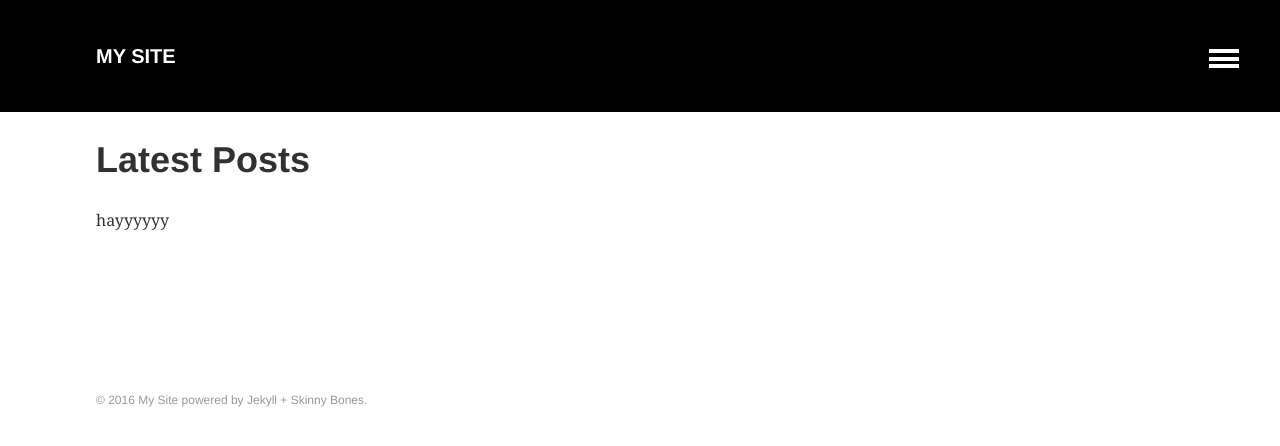
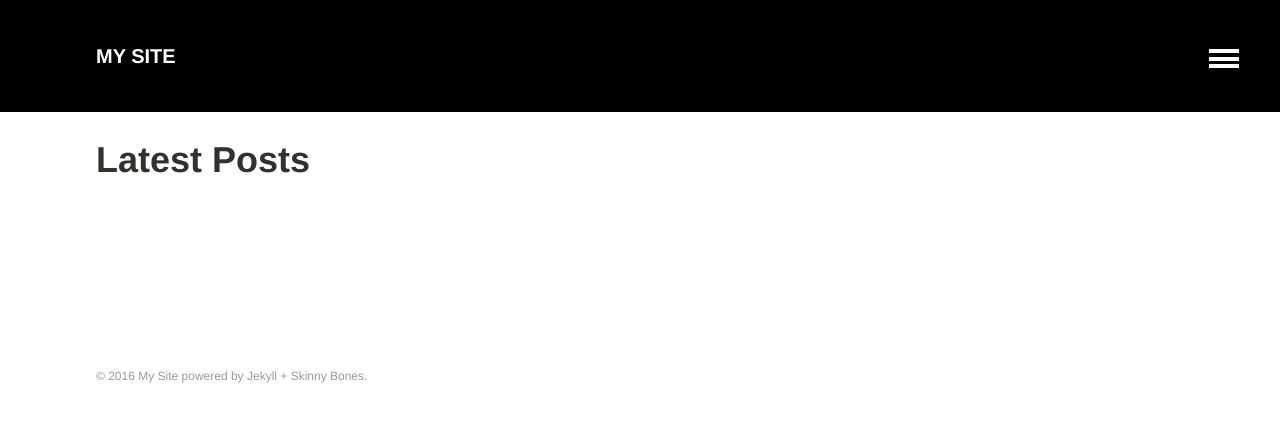
Before and after one commit to brittnylapierre/ccss_web, a Jekyll site: the page built from index.md, in a window 1280 px wide. Shown: the top 446 px of the page. Built offline with Jekyll 4.4.1, drawn with Linux system fonts in a browser that asks for light colours.

Commit message:
Updated index.md

```diff
--- a/index.md
+++ b/index.md
@@ -5,8 +5,6 @@ title: Latest Posts
 published: true
 ---
 
-<div>hayyyyyy</div>
-
 <div class="tiles">
 {% for post in site.posts %}
 	{% include post-grid.html %}
```
